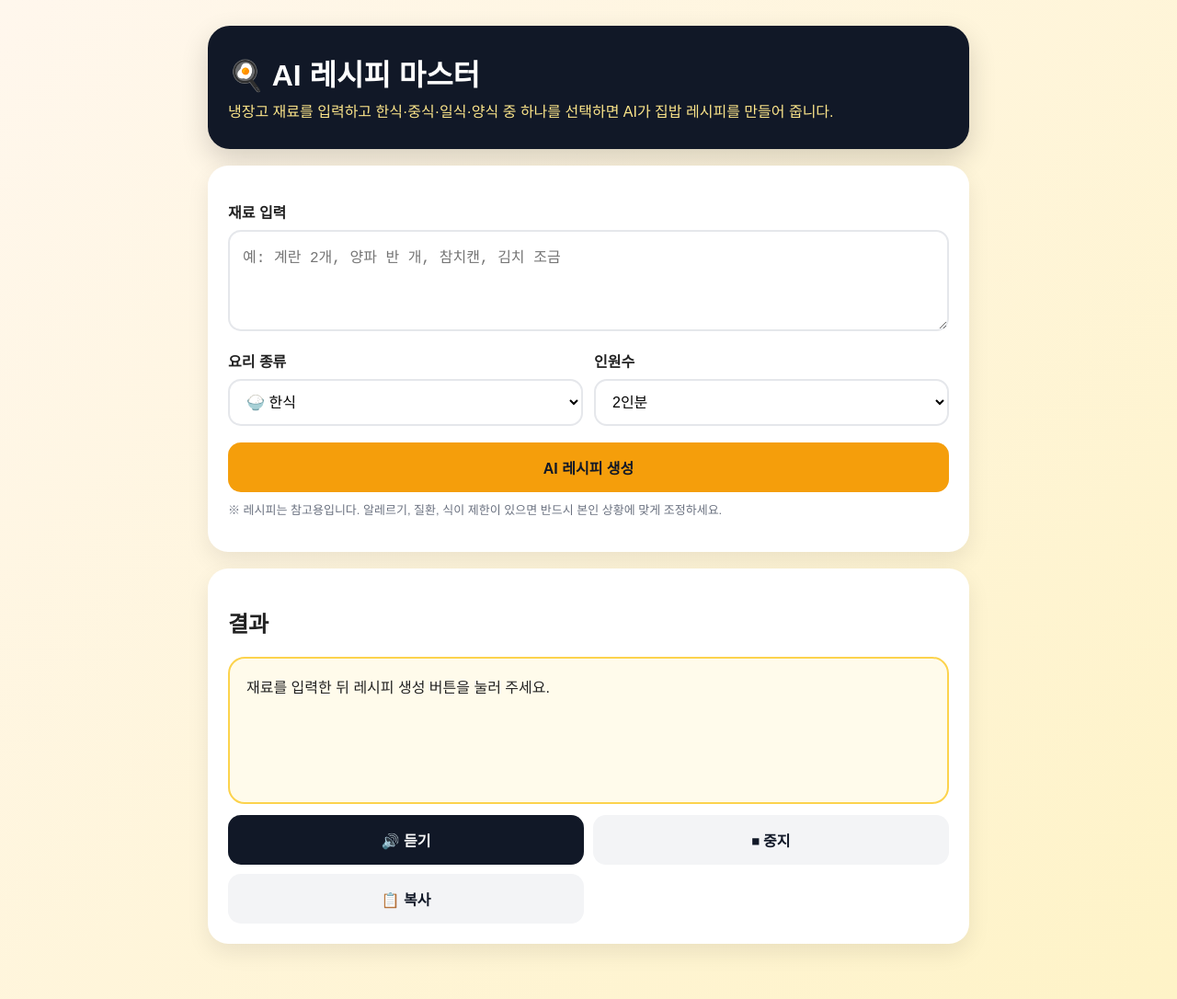
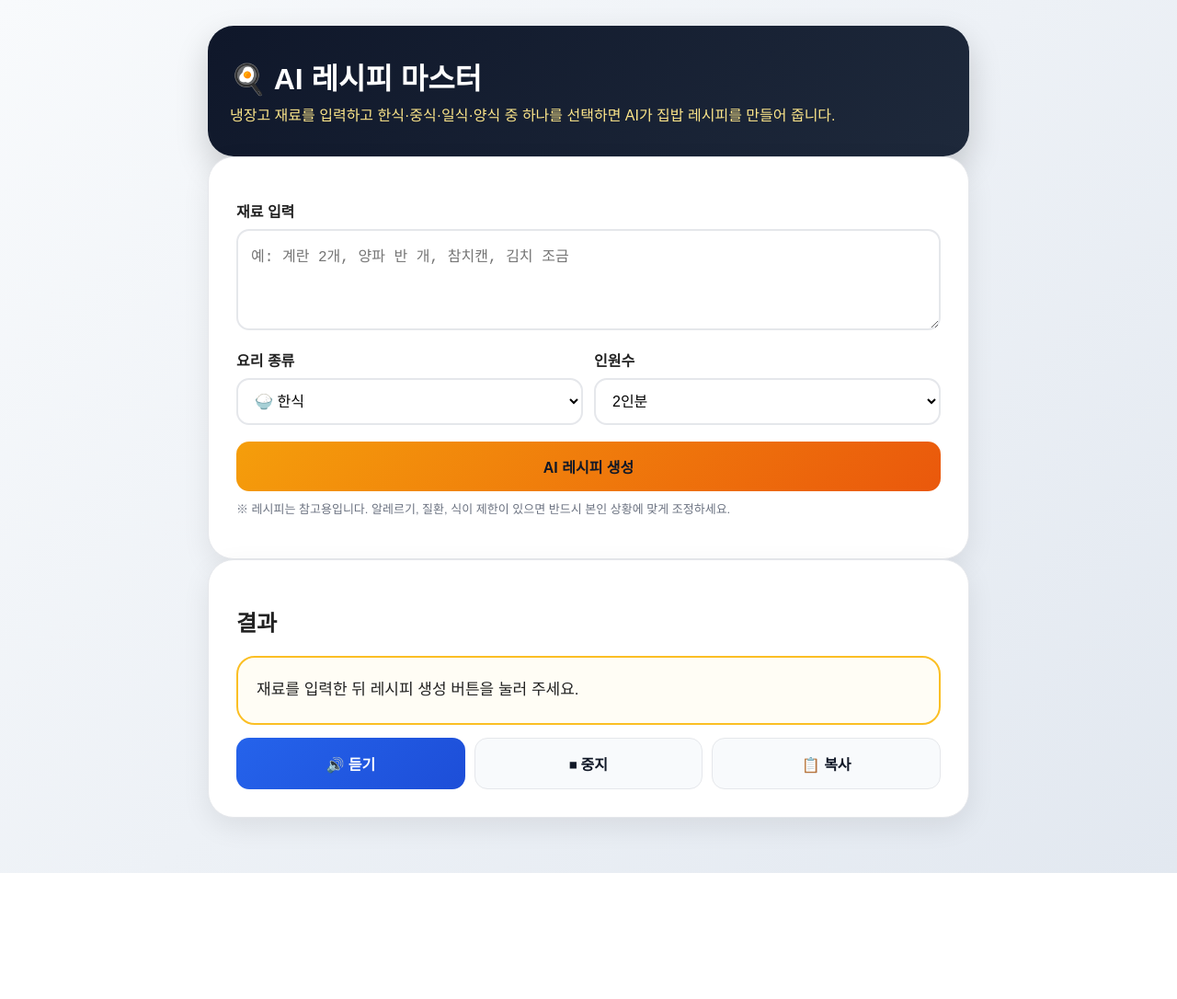
Before and after one commit to patente119-png/ai-recipe-master, a plain HTML site: page index.html in a window 1280 px wide. Shown: the whole page at 92% size. After the commit the page ends 949 px from the top, so only its background shows below. Drawn offline with Linux system fonts and the light colour scheme.

Commit message:
Update styles for background and button elements

```diff
--- a/index.html
+++ b/index.html
@@ -9,7 +9,7 @@
     body {
       margin: 0;
       font-family: Arial, 'Noto Sans KR', sans-serif;
-      background: linear-gradient(135deg, #fff7ed, #fef3c7);
+      background: linear-gradient(135deg, #f8fafc, #e2e8f0);
       color: #222;
     }
     .wrap {
@@ -18,20 +18,20 @@
       padding: 28px 16px 60px;
     }
     .hero {
-      background: #111827;
+  background: linear-gradient(135deg,#0f172a,#1e293b);
   color: white;
-      border-radius: 24px;
-      padding: 28px 22px;
-      box-shadow: 0 12px 30px rgba(0,0,0,.16);
+  border-radius: 28px;
+  padding: 32px 24px;
+  box-shadow: 0 15px 35px rgba(0,0,0,.18);
 }
     h1 { margin: 0 0 8px; font-size: 32px; }
     .sub { margin: 0; color: #fde68a; line-height: 1.5; }
 .card {
-      margin-top: 18px;
   background: white;
-      border-radius: 22px;
-      padding: 22px;
-      box-shadow: 0 10px 25px rgba(0,0,0,.08);
+  border-radius: 28px;
+  padding: 30px;
+  box-shadow: 0 10px 30px rgba(0,0,0,.08);
+  border: 1px solid #e5e7eb;
 }
     label { display: block; margin: 16px 0 8px; font-weight: 700; }
     textarea, select {
@@ -56,19 +56,32 @@
       font-weight: 800;
       cursor: pointer;
     }
-    .primary { width: 100%; margin-top: 18px; background: #f59e0b; color: #111827; }
-    .secondary { background: #111827; color: white; }
-    .ghost { background: #f3f4f6; color: #111827; }
+    .primary { width: 100%; margin-top: 18px; background: linear-gradient(135deg,#f59e0b,#ea580c);
+color:white;
+font-weight:700; color: #111827; }
+    .secondary {
+  background: linear-gradient(135deg,#2563eb,#1d4ed8);
+  color: white;
+}
+    .ghost {
+  background: #f8fafc;
+  color: #111827;
+  border: 1px solid #e5e7eb;
+}
  #result {
-      white-space: pre-wrap;
-      line-height: 1.75;
-      background: #fffbeb;
-      border: 2px solid #fcd34d;
-      border-radius: 18px;
-      padding: 18px;
-      min-height: 160px;
+  background:#fffdf5;
+  border:2px solid #fbbf24;
+  border-radius:20px;
+  padding:20px;
+  line-height:1.8;
+  font-size:17px;
 }
-    .actions { display: grid; grid-template-columns: 1fr 1fr; gap: 10px; margin-top: 12px; }
+    .actions {
+  display: grid;
+  grid-template-columns: 1fr 1fr 1fr;
+  gap: 10px;
+  margin-top: 14px;
+}
     .notice { font-size: 13px; color: #6b7280; line-height: 1.5; margin-top: 10px; }
     @media (max-width: 640px) {
       h1 { font-size: 26px; }
```
Lines whose indentation alone changed are shown as unchanged.
